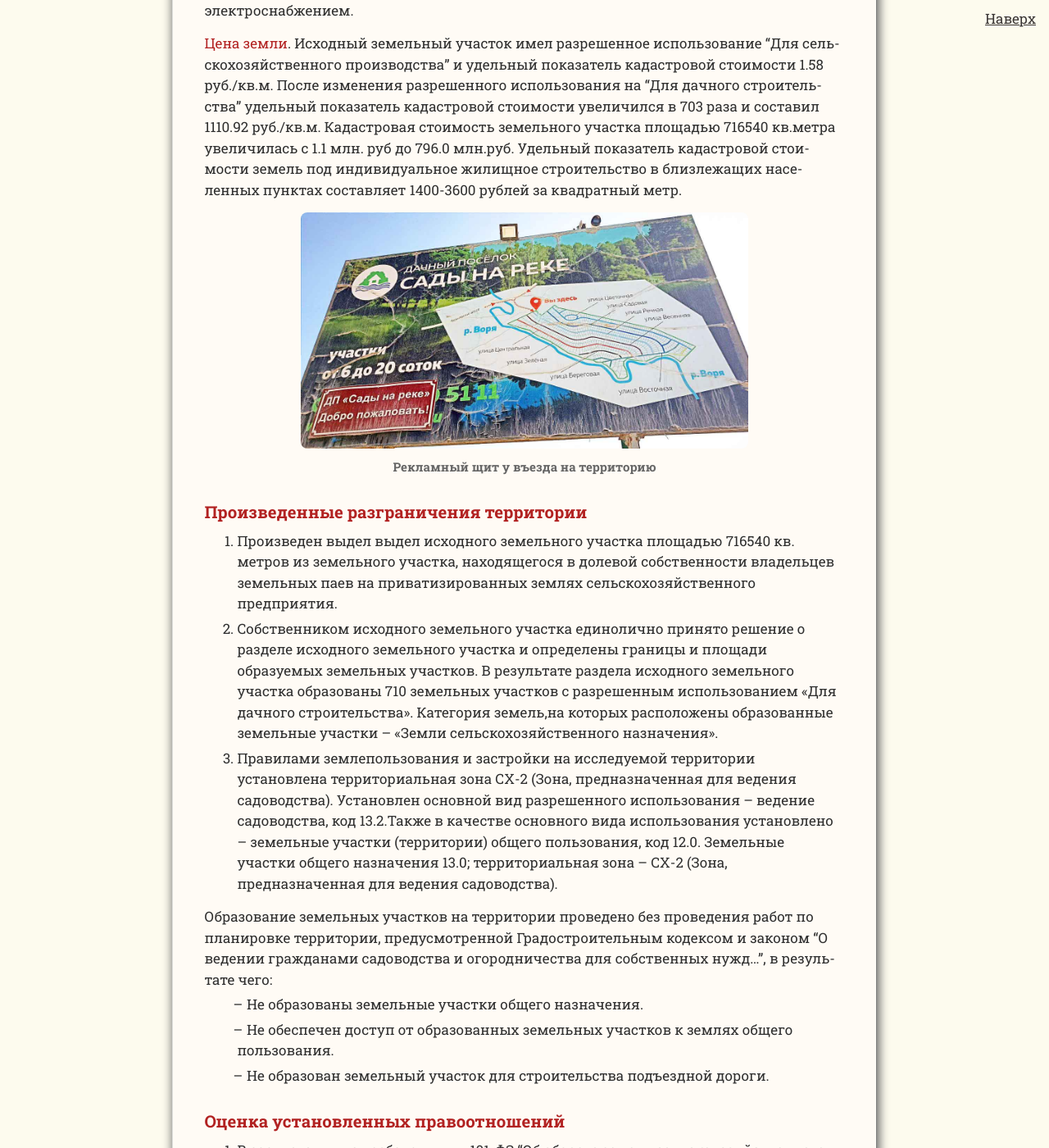
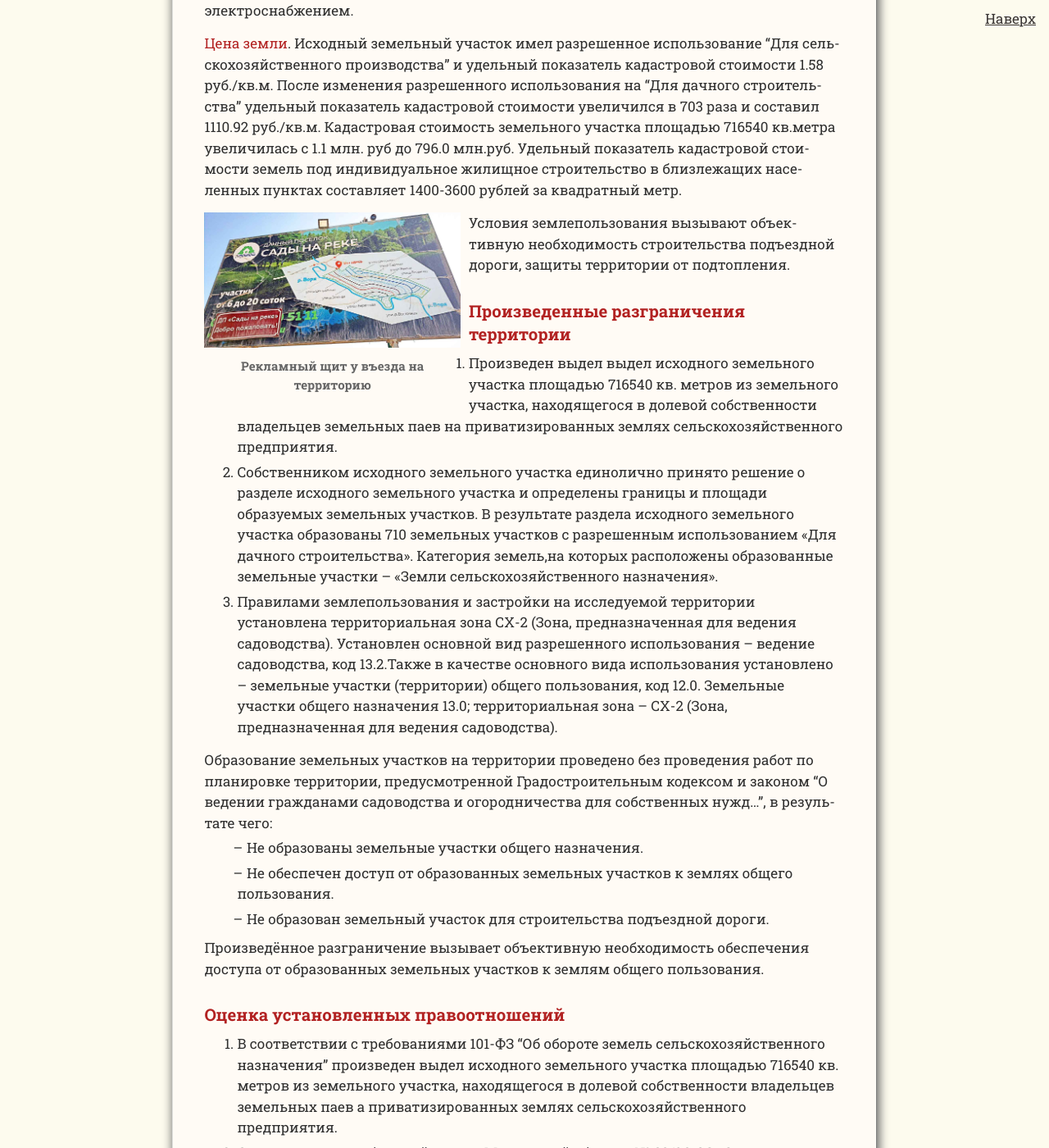
Before and after one commit to SergSi/land-use-art, a Jekyll site: the page built from _posts/2025-02-15-concluzion.md, in a window 1280 px wide and 1400 px high, scrolled down 2353 px. Shown: the whole window at 82% size. Built offline with Jekyll 4.4.1, drawn with Linux system fonts in a browser that asks for light colours; some web fonts are replaced.

Commit message:
Update 2025-02-15-concluzion.md

```diff
--- a/_posts/2025-02-15-concluzion.md
+++ b/_posts/2025-02-15-concluzion.md
@@ -41,8 +41,9 @@
 
 **Цена земли**. Исходный земельный участок имел разрешенное использование “Для сельскохозяйственного производства” и удельный показатель кадастровой стоимости 1.58 руб./кв.м. После изменения разрешенного использования на “Для дачного строительства” удельный показатель кадастровой стоимости увеличился в 703 раза и составил 1110.92 руб./кв.м. Кадастровая стоимость земельного участка площадью 716540 кв.метра увеличилась с 1.1 млн. руб до 796.0 млн.руб. Удельный показатель кадастровой стоимости земель под индивидуальное жилищное строительство в близлежащих населенных пунктах составляет 1400-3600 рублей за квадратный метр.
 
-{% include image-1.html
-file-1="СадыНаРеке.jpg" caption-1="Рекламный щит у въезда на территорию" %}
+{% include image-align.html file="СадыНаРеке.jpg" caption="Рекламный щит у въезда на территорию" align="left" width="40%" %}
+
+Условия землепользования вызывают объективную необходимость строительства подъездной дороги, защиты территории от подтопления.
 
 ## Произведенные разграничения территории
 
@@ -55,6 +56,8 @@
 - Не образованы земельные участки общего назначения.
 - Не обеспечен доступ от образованных земельных участков к землях общего пользования.
 - Не образован земельный участок для строительства подъездной дороги.
+
+Произведённое разграничение вызывает объективную необходимость обеспечения доступа от образованных земельных участков к землям общего пользования.
 
 ## Оценка  установленных правоотношений
 
```
